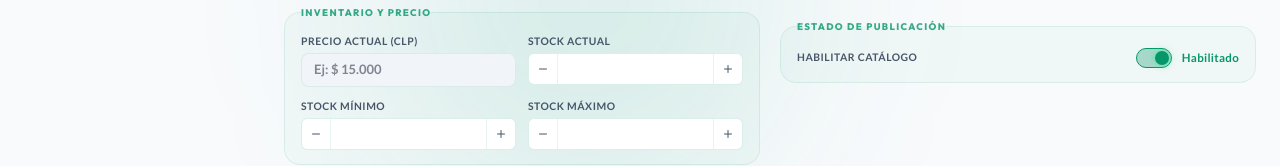
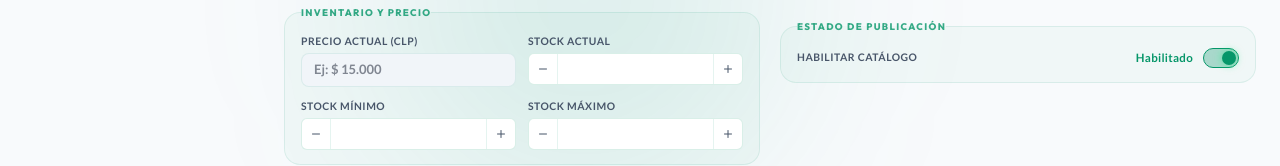
Before and after one commit to KevinKeyssx/GlobalCetAdmin-Front, a SvelteKit app: page /dashboard/products/form in a window 1280 px wide. Shown: the part 461-627 px from the top of the page. Built offline with nearby package versions, Linux system fonts and the light colour scheme; no server answers.

Commit message:
Switch implemented

```diff
--- a/src/routes/dashboard/kits/form/+page.svelte
+++ b/src/routes/dashboard/kits/form/+page.svelte
@@ -27,6 +27,7 @@
 	import ConfirmationModal                from '$lib/components/shared/ConfirmationModal.svelte';
 	import HeaderPage                       from '$lib/components/shared/HeaderPage.svelte';
 	import PageContainer                    from '$lib/components/shared/PageContainer.svelte';
+	import Switch                           from '$lib/components/shared/Inputs/Switch.svelte';
 	import { isFormDirty, getErrorMessage } from '$lib/utils/form';
 
 
@@ -308,6 +309,9 @@
 		onSuccess  : () => {
 			toast.success( isEditing ? 'Kit editado con éxito.' : 'Kit creado con éxito.' );
 			queryClient.invalidateQueries( { queryKey : [ 'admin-kits' ] } );
+			if ( isEditing ) {
+				queryClient.invalidateQueries( { queryKey : [ 'price-history', kitId, 'kit' ] } );
+			}
 			goto( resolve( '/dashboard/kits' ) );
 		},
 		onError    : ( error : any ) => {
@@ -589,31 +593,12 @@
 										Habilitar Catálogo
 									</span>
 
-									<label class="flex cursor-pointer select-none items-center gap-2.5" for="kit-active">
-										<!-- Track -->
-										<span
-											class="relative inline-flex h-5 w-9 shrink-0 rounded-full border transition-all duration-200 { formActive ? 'bg-brand/30 border-brand' : 'bg-input border-brand/20' }"
-										>
-											<input
-												id="kit-active"
-												type="checkbox"
-												bind:checked={ formActive }
-												class="sr-only"
-											/>
-											<!-- Thumb -->
-											<span
-												class="absolute top-0.5 left-0.5 h-3.5 w-3.5 rounded-full transition-all duration-200 { formActive ? 'translate-x-4 bg-brand shadow-[0_0_8px_rgba(0,230,118,0.55)]' : 'bg-text-muted translate-x-0' }"
-											></span>
-										</span>
-										<!-- Label text -->
-										<span
-											class="text-[0.72rem] font-bold tracking-wide transition-colors duration-200"
-											class:text-brand={ formActive }
-											class:text-text-muted={ !formActive }
-										>
-											{ formActive ? 'Habilitado' : 'Deshabilitado' }
-										</span>
-									</label>
+									<Switch
+										bind:checked  = { formActive }
+										id            = "kit-active"
+										labelActive   = "Habilitado"
+										labelInactive = "Deshabilitado"
+									/>
 								</div>
 							</fieldset>
 						</div>
--- a/src/routes/dashboard/products/form/+page.svelte
+++ b/src/routes/dashboard/products/form/+page.svelte
@@ -31,6 +31,7 @@
 	import ConfirmationModal                from '$lib/components/shared/ConfirmationModal.svelte';
 	import HeaderPage                       from '$lib/components/shared/HeaderPage.svelte';
 	import PageContainer                    from '$lib/components/shared/PageContainer.svelte';
+	import Switch                           from '$lib/components/shared/Inputs/Switch.svelte';
 	import { isFormDirty, getErrorMessage } from '$lib/utils/form';
 
 	// ─── Interfaces ───────────────────────────────────────────────────────────────
@@ -304,6 +305,9 @@
 		onSuccess  : () => {
 			toast.success( isEditing ? 'Producto editado con éxito.' : 'Producto creado con éxito.' );
 			queryClient.invalidateQueries( { queryKey : [ 'admin-products' ] } );
+			if ( isEditing ) {
+				queryClient.invalidateQueries( { queryKey : [ 'price-history', productId, 'product' ] } );
+			}
 			goto( resolve( '/dashboard/products' ) );
 		},
 		onError    : ( error : any ) => {
@@ -703,33 +707,12 @@
 										Habilitar Catálogo
 									</span>
 
-									<label class="flex cursor-pointer select-none items-center gap-2.5" for="prod-active">
-										<!-- Track -->
-										<span
-											class="relative inline-flex h-5 w-9 shrink-0 rounded-full border transition-all duration-200 { formActive ? 'bg-brand/30 border-brand' : 'bg-input border-brand/20' }"
-										>
-											<input
-												id="prod-active"
-												type="checkbox"
-												bind:checked={ formActive }
-												class="sr-only"
-											/>
-
-                                            <!-- Thumb -->
-											<span
-												class="absolute top-0.5 left-0.5 h-3.5 w-3.5 rounded-full transition-all duration-200 { formActive ? 'translate-x-4 bg-brand shadow-[0_0_8px_rgba(0,230,118,0.55)]' : 'bg-text-muted translate-x-0' }"
-											></span>
-										</span>
-
-                                        <!-- Label text -->
-										<span
-											class="text-[0.72rem] font-bold tracking-wide transition-colors duration-200"
-											class:text-brand={ formActive }
-											class:text-text-muted={ !formActive }
-										>
-											{ formActive ? 'Habilitado' : 'Deshabilitado' }
-										</span>
-									</label>
+									<Switch
+										bind:checked  = { formActive }
+										id            = "product-active"
+										labelActive   = "Habilitado"
+										labelInactive = "Deshabilitado"
+									/>
 								</div>
 							</fieldset>
 						</div>
```
